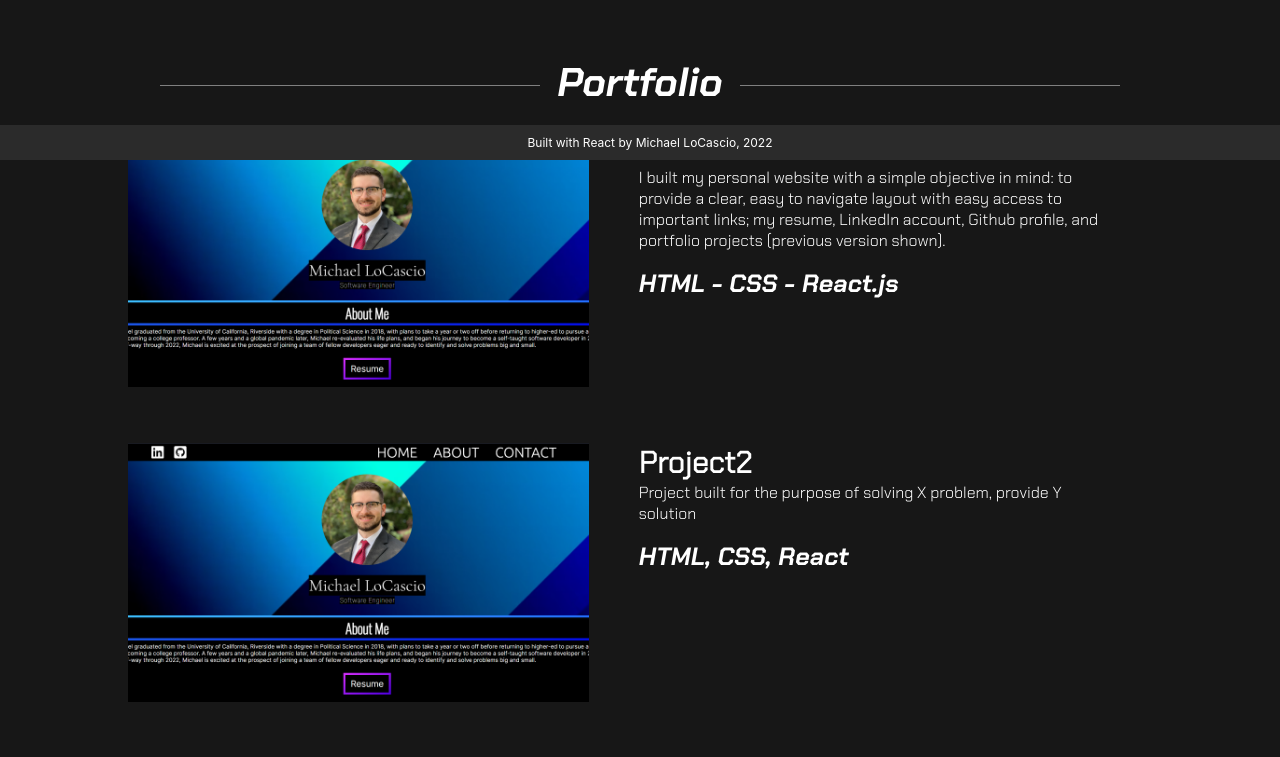
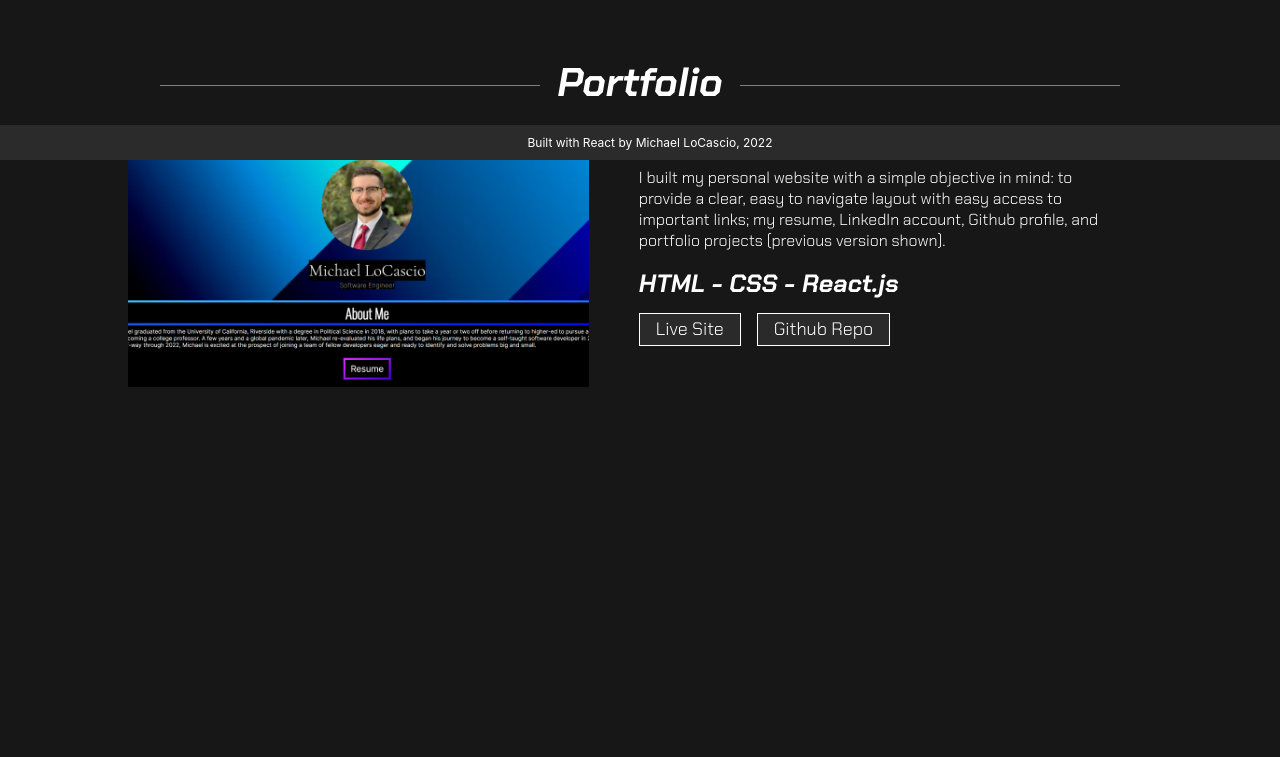
Before and after one commit to Gitmsl/msl-website, a React (Create React App) app: page / in a window 1280 px wide. Shown: the part 640-1397 px from the top of the page. After the commit the page ends 1107 px from the top, so only its background shows below. Built offline with nearby package versions, Linux system fonts and the light colour scheme.

Commit message:
Portfolio buttons
Two buttons added to portfolio component to replace original design of clickable card with one path. One button for live website link, one for github repo link.

```diff
--- a/src/portfolio/Portfolio.jsx
+++ b/src/portfolio/Portfolio.jsx
@@ -14,7 +14,8 @@ export default function Portfolio() {
                 <h1 className="portfolioTitle">Portfolio</h1>
                 <div className="portfolio">
                     <PortfolioItem
-                        projLink="https://github.com/Gitmsl/msl-website"
+                        siteLink="http://localhost:3000"
+                        gitLink="https://github.com/Gitmsl/msl-website"
                         img={portImg}
                         projTitle="Portfolio Website"
                         itemDescription="I built my personal website with a
@@ -24,21 +25,18 @@ export default function Portfolio() {
                         projects (previous version shown). "
                         techUsed="HTML - CSS - React.js"
                     />
-                    {/* comment out below two after formatting */}
-                    <PortfolioItem
-                        projLink=""
-                        img={portImg}
-                        projTitle="Project2"
-                        itemDescription="Project built for the purpose of solving X problem, provide Y solution"
-                        techUsed="HTML, CSS, React"
-                    />
-                    <PortfolioItem
-                        projLink=""
-                        img={portImg}
-                        projTitle="Project3"
-                        itemDescription="Project built for the purpose of solving X problem, provide Y solution"
-                        techUsed="HTML, CSS, React"
-                    />
+                    {/* <PortfolioItem
+                        siteLink="http://livewebsitelinkhere"
+                        gitLink="https://github.com/Gitmsl/project-link"
+                        img={import variable name at top, from source in ../images/}
+                        projTitle="Portfolio Website Title"
+                        itemDescription="I built my personal website with a
+                        simple objective in mind: to provide a clear, easy to
+                        navigate layout with easy access to important links; my
+                        resume, LinkedIn account, Github profile, and portfolio
+                        projects (previous version shown). "
+                        techUsed="HTML - CSS - React.js"
+                    /> */}
                 </div>
             </div>
         </>
--- a/src/portfolio/PortfolioItem.jsx
+++ b/src/portfolio/PortfolioItem.jsx
@@ -4,13 +4,25 @@ import "./portfolio.css"
 export default function PortfolioItem(props) {
     console.log(props)
     return(
-        <a className="portfolioItem" href={props.projLink} target="_blank" rel="noreferrer">
+        <div className="portfolioItem">
                 <img src={props.img} className="portfolioImg" alt="Project preview"/>
                 <div id="itemText">
                     <h3 className="projTitle">{props.projTitle}</h3>
                     <p className="itemDescription">{props.itemDescription}</p>
                     <p className="techUsed">{props.techUsed}</p>
+                    <a className="portfolioItemButtonContainer"
+                        href={props.siteLink}
+                        target="_blank"
+                        rel="noreferrer">
+                            <button className="buttonInterior">Live Site</button>
+                    </a>
+                    <a className="portfolioItemButtonContainer"
+                        href={props.gitLink}
+                        target="_blank"
+                        rel="noreferrer">
+                            <button className="buttonInterior">Github Repo</button>
+                    </a>
                 </div>
-        </a>
+        </div>
     )
 }
--- a/src/portfolio/portfolio.css
+++ b/src/portfolio/portfolio.css
@@ -52,12 +52,6 @@
     /* border-radius: 3%; */
     /* background-color: rgb(43, 43, 43); */
     text-decoration: none;
-    transition: box-shadow .5s ease-in-out;
-}
-
-.portfolioItem:hover {
-    box-shadow: 0 0 15px rgba(0, 133, 255, 0.5);
-    transition: box-shadow .5s ease-in-out;
 }
 
 .portfolioImg {
@@ -97,7 +91,7 @@
 .techUsed {
     font-size: 25px;
     font-style: italic;
-    margin-top: 16px;
+    margin: 16px 0;
     /* display: inline-flex; */
     /* gap: 25px; */
     /* padding: 0 8px; */
@@ -105,3 +99,30 @@
     /* border-top: 1px solid grey; */
     /* justify-content: center; */
 }
+
+.portfolioItemButtonContainer {
+    padding: 5px 10px;
+    margin: 16px 16px 8px 0;
+    color: rgb(255, 255, 255);
+    text-decoration: none;
+    background-color: rgb(42, 42, 42);
+    border: 1px solid;
+    transition: background-color .5s ease-in-out;
+}
+
+.portfolioItemButtonContainer:hover {
+    background-color: rgb(70, 70, 70);
+    transition: background-color .5s ease-in-out;
+}
+
+.buttonInterior {
+    color: white;
+    background-color: transparent;
+    text-decoration: none;
+    font-family: Chakra Petch;
+    font-size: 18px;
+    border: none;
+    margin: 0;
+    cursor: pointer;
+    /* padding: 5px 10px; */
+}
```
